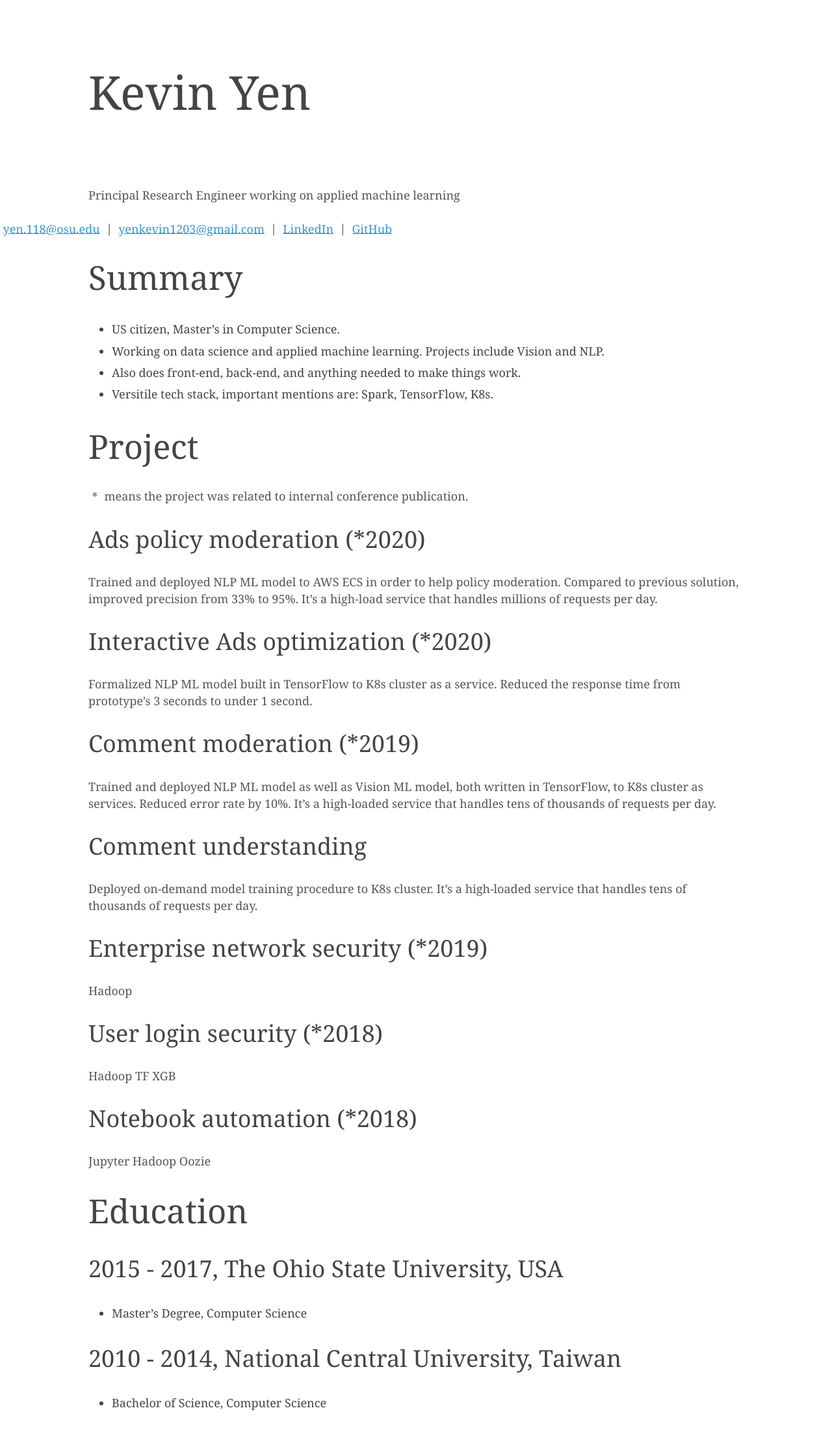
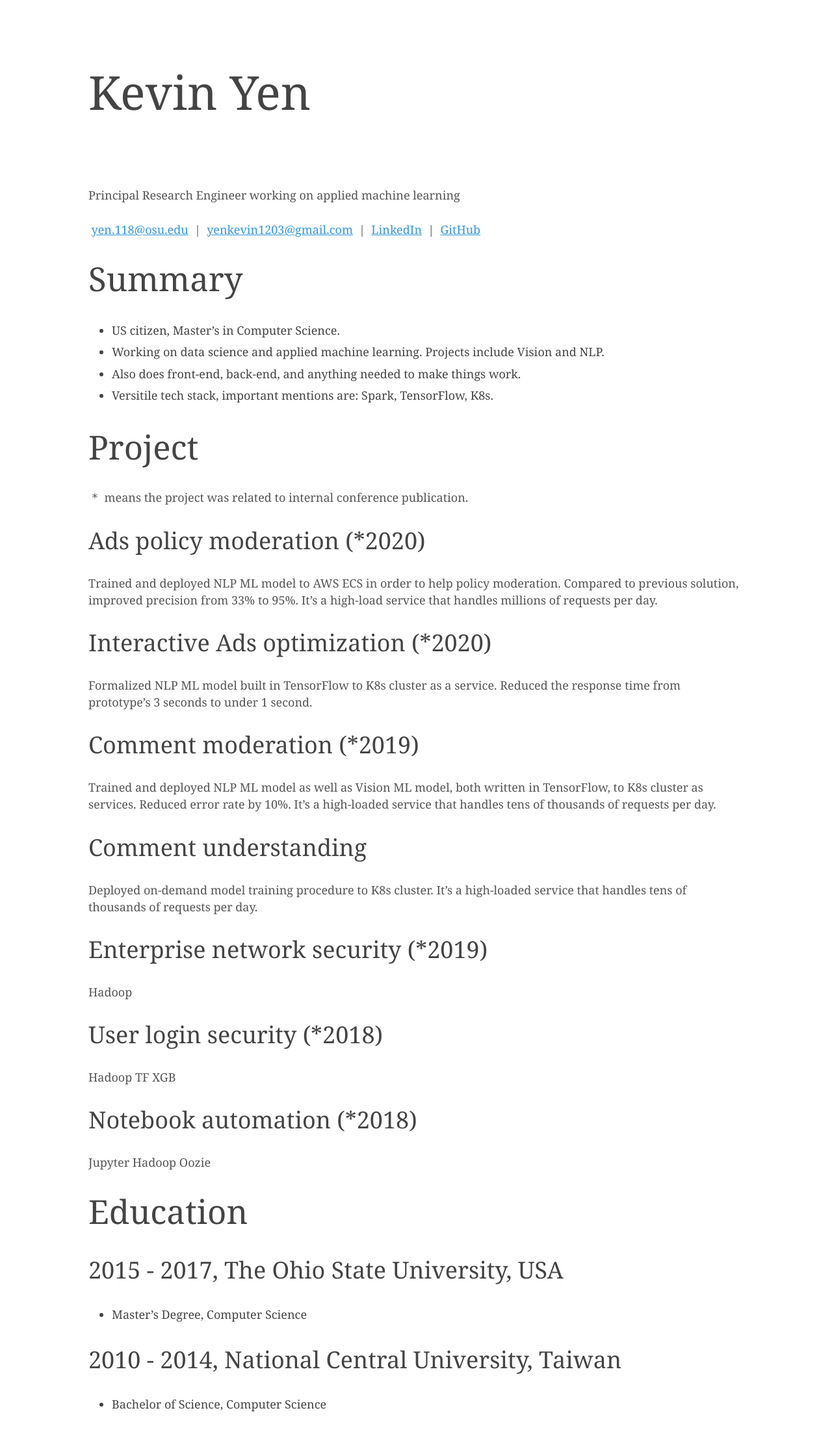
Before and after one commit to NivekNey/NivekNey.github.io, a Jekyll site: the page built from index.md, in a window 1280 px wide. Shown: the whole page at 65% size. Built offline with Jekyll 4.4.1, drawn with Linux system fonts in a browser that asks for light colours.

Commit message:
Update index.md

```diff
--- a/index.md
+++ b/index.md
@@ -5,12 +5,12 @@ title: Kevin Yen
 # Kevin Yen
 Principal Research Engineer working on applied machine learning
 
-<div id="webaddress">
+<p id="webaddress">
 <a href="yen.118@osu.edu">yen.118@osu.edu</a>
 | <a href="yenkevin1203@gmail.com">yenkevin1203@gmail.com</a>
 | <a href="https://www.linkedin.com/in/kevinyen91">LinkedIn</a>
 | <a href="https://github.com/NivekNey">GitHub</a>
-</div>
+</p>
 
 
 ## Summary
```
